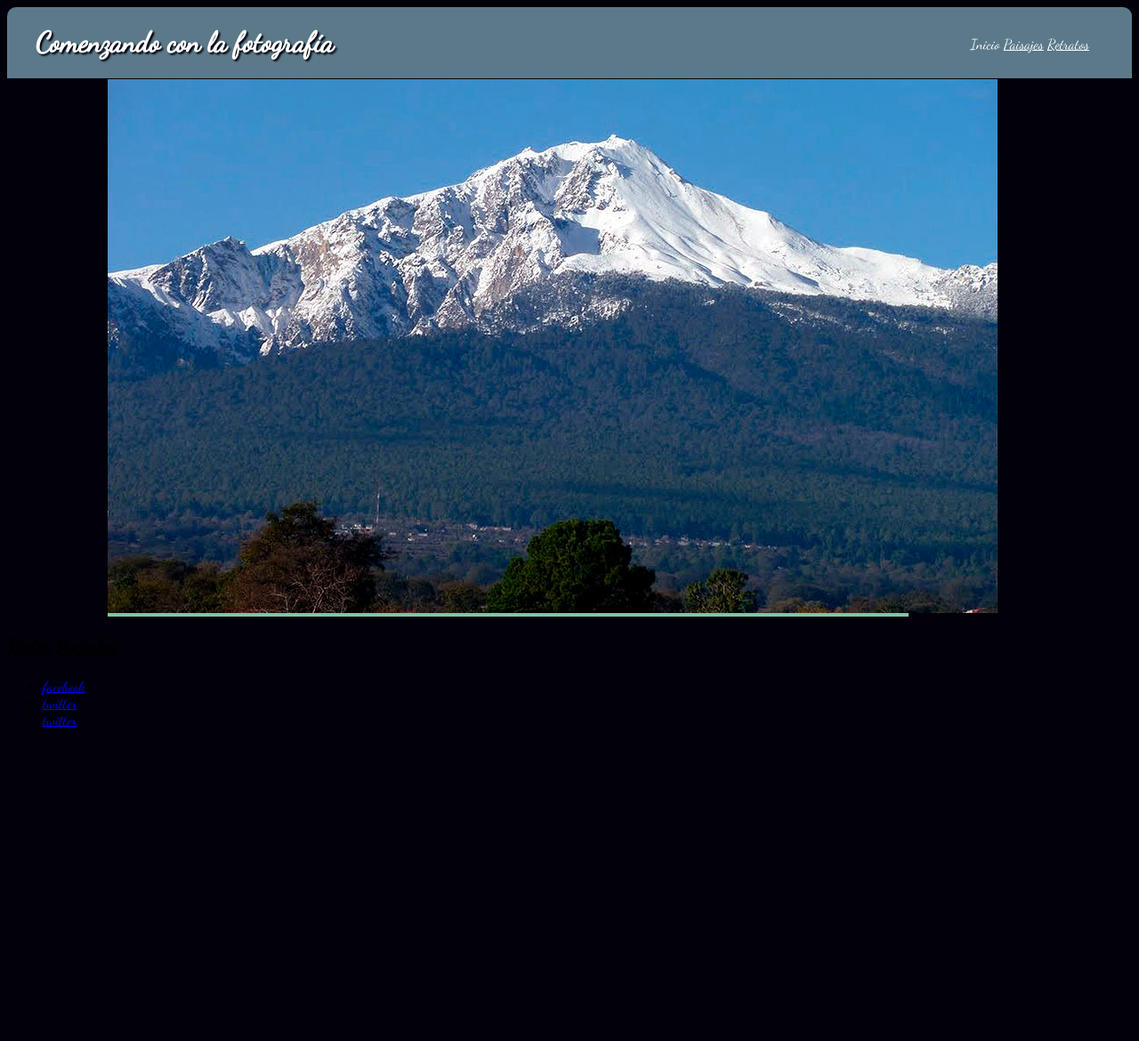
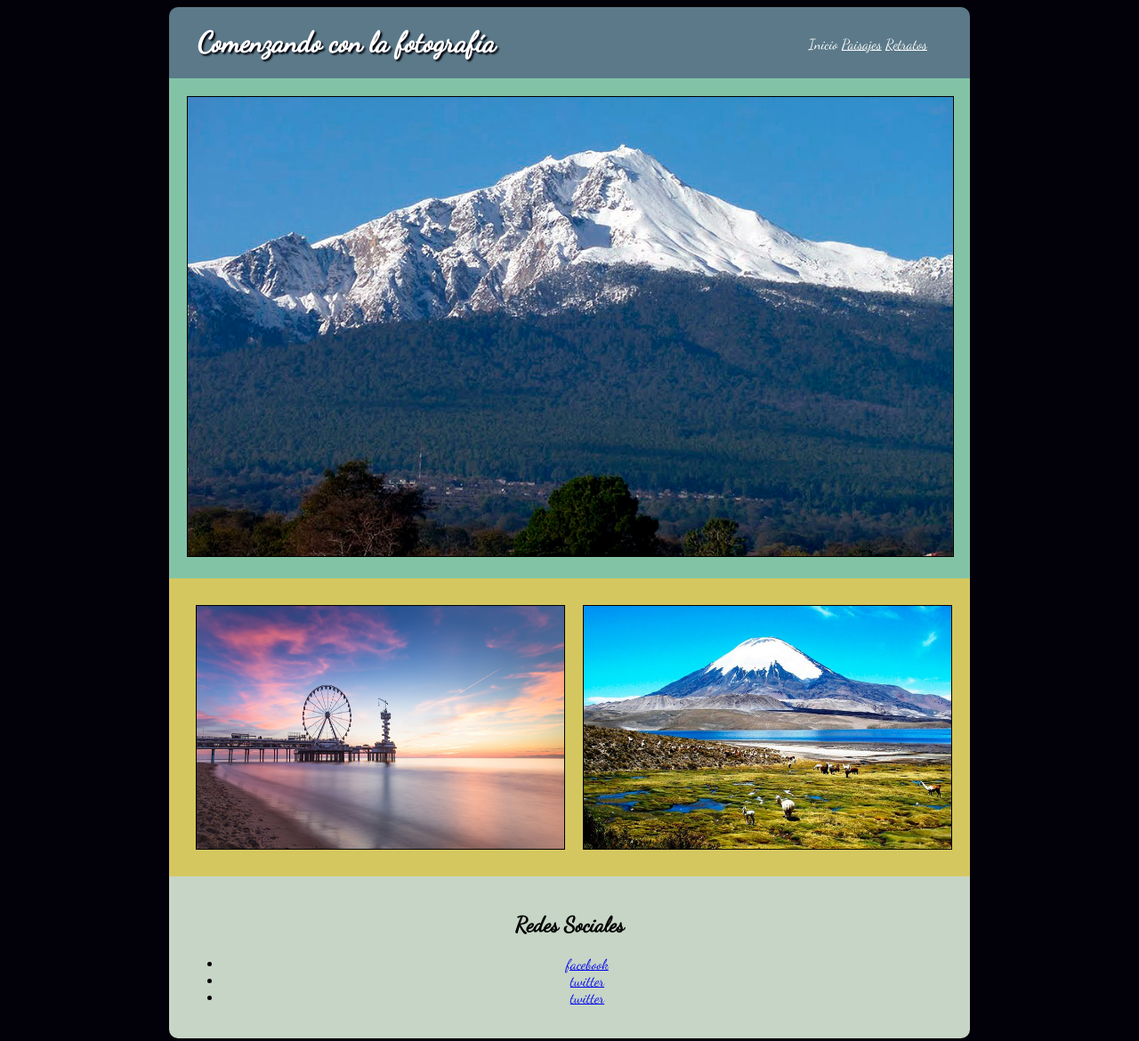
Before and after one commit to CR7210/NextU-CSSyDise-oWebRes, a plain HTML site: page index.html in a window 1280 px wide. Shown: the whole page at 89% size. Before the commit the page ends 835 px from the top, so only its background shows below. Drawn offline with Linux system fonts and the light colour scheme.

Commit message:
Primera página

```diff
--- a/css/estilos.css
+++ b/css/estilos.css
@@ -1,10 +1,9 @@
 body {
     font-family: 'Dancing Script', Arial, sans-serif;;
     background-color: #02010a;
-
 }
 
-header {
+#cabecera {
     background-color: #5b7989;
     border-radius: 10px 10px 0px 0px;
     -moz-border-radius: 10px 10px 0px 0px;
@@ -14,64 +13,106 @@ header {
     padding: 0 2em;
 }
 
-header h1 {
+#cabecera h1 {
     text-shadow: 2px 2px 2px #02010a;
     float: left;
 }
 
-header nav {
+#cabecera nav {
     float: right;
     padding: 1em;
 }
 
-header nav a {
+#cabecera nav a {
     color: white;
 }
 
-header nav li {
+#cabecera nav li {
     display: inline;
 }
 
-header nav a:hover, header nav a:active{
+#cabecera nav a:hover, #cabecera nav a:active{
     text-decoration: none;
 }
 
-header nav .active a:link, header nav .active a:visited {
+#cabecera nav .active a:link, #cabecera nav .active a:visited {
     text-decoration: none;
 }
 
-.contenido {
-    display: flex;
+.container {
+    margin: 0;
+    padding: 0;
+    width: 100%;
+}
+
+.container div {
+	box-sizing: border-box;
+	padding: 20px;
 }
 
 .imagenCentral {
     background-color: #82c3a6;
+    text-align: center;
+    width: 100%;
+}
+
+#imagen1 {
+    width: 100%;
+    border: 1px solid black;
+}
+
+.imagenesSecundarias {
+    background-color:  #d5c75f;
+    display: flex;
+    width: 100%;
+}
+
+#imagen2, #imagen3 {
+    width: 50%;
+    border: 1px solid black;
+    margin: 10px;
+}
+
+
+#contentinfo {
+    background-color: #C6d5c5;
+    text-align: center;
+    width: 100%;
+    border-radius: 0px 0px 10px 10px;
+}
+
+
+
+@media (max-width: 899px) {
+
+	.container {
+        width: 100%;
+        margin-left: auto;
+        margin-right: auto;
+    }
+
+    .imagenesSecundarias {
+        flex-direction: column;
+    }
+
+    #imagen2, #imagen3 {
+        width: 98%;
+    }
+
 
 }
 
-.imagenCentral, .imagenSecundaria1, .imagenSecundaria2 {
+@media (min-width: 900px) {
 
-	width: 100%;
-}
-
-@media (min-width: 600px) {
-	.imagenCentral, .imagenSecundaria1, .imagenSecundaria2 {
-	width: 50%;
-	}
-}
-
-@media (min-width: 900px) {
-	.imagenCentral {
+	.container {
 	width: 900px;
-	}
-
-	.imagenSecundaria1, .imagenSecundaria2 {
-	width: 50%;
-	}
-
-	.contenido {
-	width: 800px;
 	margin-left: auto;
 	margin-right: auto;
 	}
+
+    #imagen2, #imagen3 {
+        width: 48%;
+    }
+
+
 }
--- a/index.html
+++ b/index.html
@@ -8,12 +8,9 @@
 
 </head>
 <body>
-    <!-- Cabecera -->
-    <header id="titulo" class="body">
-        <!-- Título de la página -->
+    <div class="container" role="main">
+        <header id="cabecera">
             <h1>Comenzando con la fotografía</h1>
-      <!-- Barra de menú -->
-
             <nav>
                 <ul>
                     <li class="active"><a href="#">Inicio</a></li>
@@ -21,19 +18,15 @@
                     <li><a href="#">Retratos</a></li>
                 </ul>
             </nav>
-
-
         </header>
-    <div class="contenido" class="body">
 
         <div class="imagenCentral">
-                <img src="imagenes/imagen1.jpg">
+            <img id="imagen1" src="imagenes/imagen1.jpg">
         </div>
-        <div class="imagenSecundaria1">
 
-        </div>
-        <div class="imagenSecundaria2">
-        </div>
+        <div class="imagenesSecundarias">
+            <img id="imagen2" src="imagenes/imagen2.png">
+            <img id="imagen3" src="imagenes/imagen3.jpg">
         </div>
         <footer id="contentinfo" class="body">
             <!-- Redes Sociales-->
@@ -45,7 +38,7 @@
                 <li><a href="http://twitter.com/" rel="me">twitter</a></li>
                 </ul>
             </div>
-
         </footer>
+    </div>
 </body>
 </html>
```
Also changed, not shown: imagenes/imagen2.png (added), imagenes/imagen3.jpg (added). Lines whose indentation alone changed are shown as unchanged.
